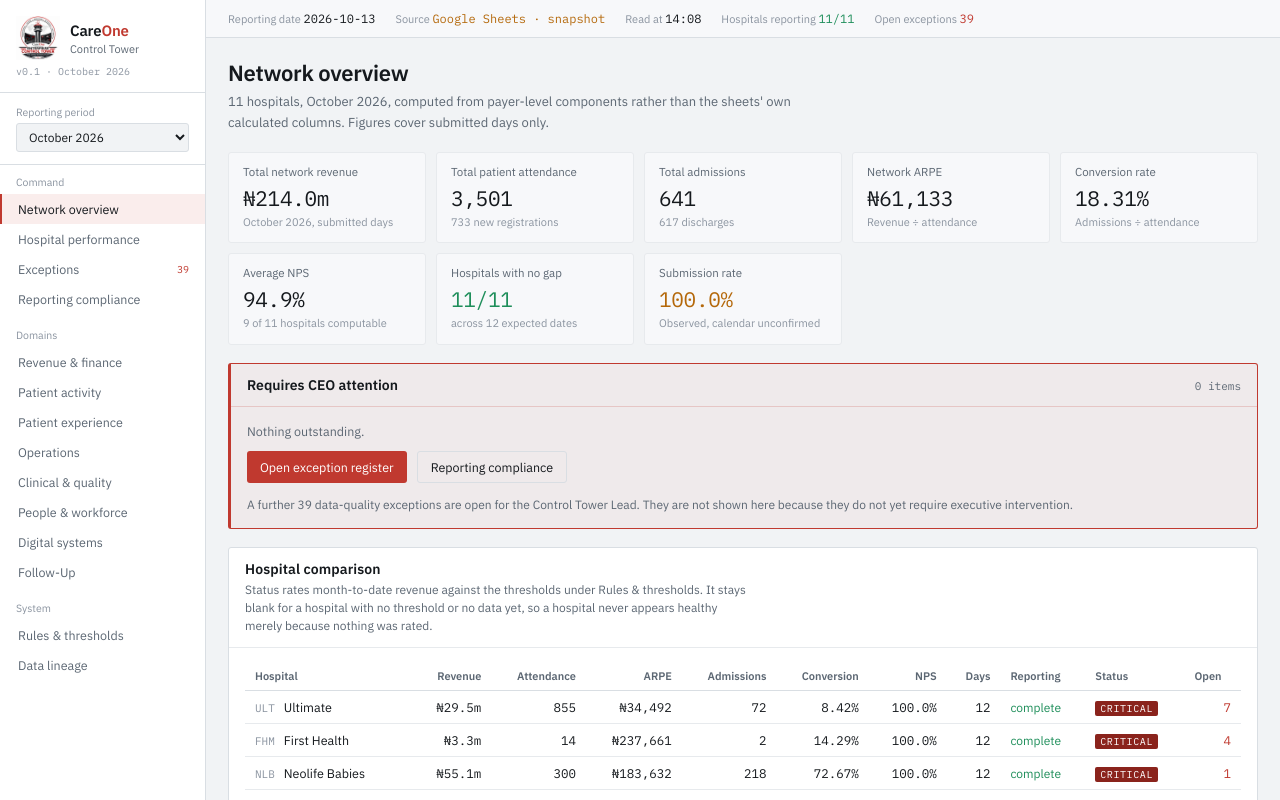
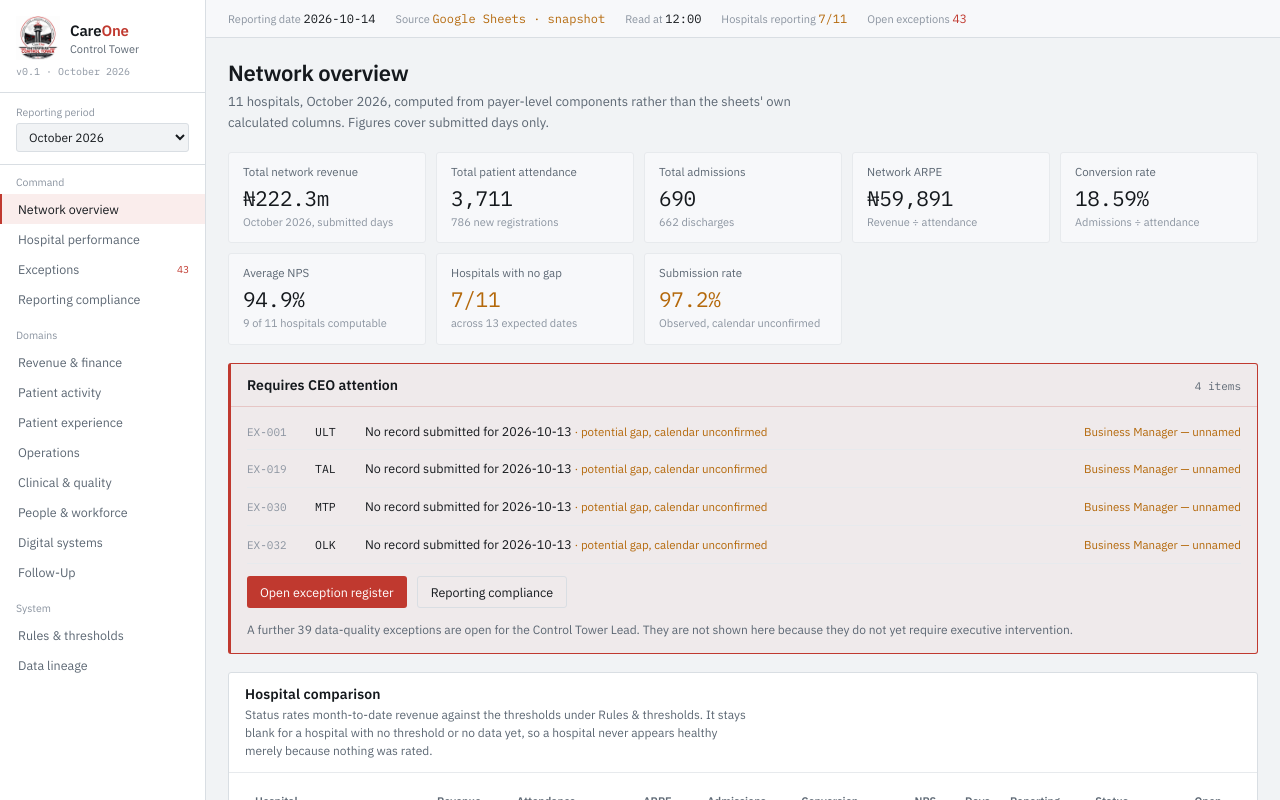
Before and after one commit to ZionOnwodi/CareOne-Control-Tower, a React (Vite) app: page / in a window 1280 px wide. Shown: the top 800 px of the page. Built offline with nearby package versions, Linux system fonts and the light colour scheme.

Commit message:
data: refresh through Oct 13 (FHM, NLB, ROD, HOS, GRV, OFE, OOK); Grovers Oct 11–12 revisions
Co-Authored-By: Claude Sonnet 5.5 <noreply@anthropic.com>
Claude-Session: https://claude.ai/code/session_01HM5eTfX6PhAkgJkFbJiKys

```diff
--- a/src/ControlTower.jsx
+++ b/src/ControlTower.jsx
@@ -105,7 +105,7 @@ const CONFIG = {
 const SOURCE_META = {
   type: "GOOGLE_SHEETS",
   status: "SNAPSHOT",
-  readAt: "2026-10-13T14:08:00+01:00",
+  readAt: "2026-10-14T12:00:00+01:00",
   note: "Read directly from the eleven live hospital sheets via the connected Drive account. Values are a point-in-time snapshot, not a live feed.",
 };
 
@@ -200,6 +200,7 @@ const RAW = {
     { d:"2026-10-10", att:0, nreg:0, priv:0, hmo:0, lash:null, nhia:null, comp:null, adm:0, rConv:null, onadm:4, disch:0, yld:0, rPctY:null, tat:0, det:0, prom:0, indiff:null, rNPS:null, privRev:0, hmoRev:null, nhiaRev:null, compRev:null, rTotRev:0, rARPE:null, rMTD:2787250, ops:{mort:null, ipc:null, medErr:null, esc:null, wait:null, coll:null, revAch:"6.19%", refund:null, bed:null, crit:null, pwr:null, amb:null, staff:null, vac:null, wfs:null, emr:null, out:null, rep:null} },
     { d:"2026-10-11", att:2, nreg:0, priv:2, hmo:0, lash:null, nhia:null, comp:null, adm:0, rConv:0, onadm:3, disch:1, yld:2, rPctY:1, tat:45, det:0, prom:2, indiff:0, rNPS:1, privRev:185000, hmoRev:null, nhiaRev:null, compRev:null, rTotRev:185000, rARPE:92500, rMTD:2972250, ops:{mort:null, ipc:null, medErr:null, esc:null, wait:null, coll:null, revAch:"6.61%", refund:null, bed:null, crit:null, pwr:null, amb:null, staff:null, vac:null, wfs:null, emr:null, out:null, rep:null} },
     { d:"2026-10-12", att:2, nreg:0, priv:2, hmo:0, lash:null, nhia:null, comp:null, adm:0, rConv:0, onadm:2, disch:1, yld:2, rPctY:1, tat:9, det:0, prom:2, indiff:0, rNPS:1, privRev:355000, hmoRev:null, nhiaRev:null, compRev:null, rTotRev:355000, rARPE:177500, rMTD:3327250, ops:{mort:null, ipc:null, medErr:null, esc:null, wait:null, coll:null, revAch:"7.39%", refund:null, bed:null, crit:null, pwr:null, amb:null, staff:null, vac:null, wfs:null, emr:null, out:null, rep:null} },
+    { d:"2026-10-13", att:1, nreg:0, priv:1, hmo:0, lash:null, nhia:null, comp:null, adm:0, rConv:0, onadm:2, disch:0, yld:1, rPctY:1, tat:30, det:0, prom:1, indiff:0, rNPS:1, privRev:430000, hmoRev:null, nhiaRev:null, compRev:null, rTotRev:430000, rARPE:430000, rMTD:3757250, ops:{mort:null, ipc:null, medErr:null, esc:null, wait:null, coll:null, revAch:"8.35%", refund:null, bed:null, crit:null, pwr:null, amb:null, staff:null, vac:null, wfs:null, emr:null, out:null, rep:null} },
   ],
   NLB: [
     { d:"2026-09-01", att:23, nreg:19, priv:null, hmo:23, lash:null, nhia:null, comp:null, adm:15, rConv:0.6522, onadm:69, disch:23, yld:15, rPctY:0.6522, tat:40, det:0, prom:23, indiff:0, rNPS:1, privRev:null, hmoRev:4170405.7, nhiaRev:null, compRev:null, rTotRev:4170405.7, rARPE:181321.99, rMTD:4170405.7, ops:{mort:null, ipc:null, medErr:null, esc:null, wait:null, coll:null, revAch:null, refund:null, bed:null, crit:null, pwr:null, amb:null, staff:null, vac:null, wfs:null, emr:null, out:null, rep:null} },
@@ -244,6 +245,7 @@ const RAW = {
     { d:"2026-10-10", att:28, nreg:27, priv:null, hmo:28, lash:null, nhia:null, comp:null, adm:18, rConv:0.6429, onadm:70, disch:27, yld:18, rPctY:0.6429, tat:40, det:0, prom:27, indiff:0, rNPS:1, privRev:null, hmoRev:5854329.4, nhiaRev:null, compRev:null, rTotRev:5854329.4, rARPE:209083.19, rMTD:44696767.8, ops:{mort:null, ipc:null, medErr:null, esc:null, wait:null, coll:null, revAch:"29.80%", refund:null, bed:null, crit:null, pwr:null, amb:null, staff:null, vac:null, wfs:null, emr:null, out:null, rep:null} },
     { d:"2026-10-11", att:24, nreg:21, priv:null, hmo:24, lash:null, nhia:null, comp:null, adm:20, rConv:0.8333, onadm:78, disch:20, yld:11, rPctY:0.4583, tat:40, det:0, prom:20, indiff:0, rNPS:1, privRev:null, hmoRev:5332552.4, nhiaRev:null, compRev:null, rTotRev:5332552.4, rARPE:222189.68, rMTD:50029320.2, ops:{mort:null, ipc:null, medErr:null, esc:null, wait:null, coll:null, revAch:"33.35%", refund:null, bed:null, crit:null, pwr:null, amb:null, staff:null, vac:null, wfs:null, emr:null, out:null, rep:null} },
     { d:"2026-10-12", att:33, nreg:33, priv:null, hmo:33, lash:null, nhia:null, comp:null, adm:21, rConv:0.6364, onadm:85, disch:13, yld:21, rPctY:0.6364, tat:40, det:0, prom:13, indiff:0, rNPS:1, privRev:null, hmoRev:5060223.7, nhiaRev:null, compRev:null, rTotRev:5060223.7, rARPE:153340.11, rMTD:55089543.9, ops:{mort:null, ipc:null, medErr:null, esc:null, wait:null, coll:null, revAch:"36.73%", refund:null, bed:null, crit:null, pwr:null, amb:null, staff:null, vac:null, wfs:null, emr:null, out:null, rep:null} },
+    { d:"2026-10-13", att:22, nreg:21, priv:null, hmo:22, lash:null, nhia:null, comp:null, adm:18, rConv:0.8182, onadm:81, disch:17, yld:18, rPctY:0.8182, tat:40, det:0, prom:17, indiff:0, rNPS:1, privRev:null, hmoRev:4283136.2, nhiaRev:null, compRev:null, rTotRev:4283136.2, rARPE:194688.01, rMTD:59372680.1, ops:{mort:null, ipc:null, medErr:null, esc:null, wait:null, coll:null, revAch:"39.58%", refund:null, bed:null, crit:null, pwr:null, amb:null, staff:null, vac:null, wfs:null, emr:null, out:null, rep:null} },
   ],
   ROD: [
     { d:"2026-09-01", att:8, nreg:0, priv:0, hmo:8, lash:null, nhia:null, comp:null, adm:0, rConv:0, onadm:0, disch:2, yld:8, rPctY:1, tat:25, det:0, prom:7, indiff:0, rNPS:1, privRev:0, hmoRev:369687.24, nhiaRev:null, compRev:null, rTotRev:369687.24, rARPE:46210.91, rMTD:369687.24, ops:{mort:"0", ipc:"90", medErr:"0", esc:"0", wait:"25", coll:"0", revAch:"0.82%", refund:"0", bed:"0", crit:"0", pwr:"0", amb:"0", staff:"0", vac:"0", wfs:"95", emr:"90", out:"0", rep:"95"} },
@@ -288,6 +290,7 @@ const RAW = {
     { d:"2026-10-10", att:7, nreg:0, priv:0, hmo:7, lash:0, nhia:0, comp:0, adm:2, rConv:0.2857, onadm:4, disch:1, yld:6, rPctY:0.8571, tat:25, det:0, prom:6, indiff:0, rNPS:1, privRev:0, hmoRev:209338, nhiaRev:null, compRev:null, rTotRev:209338, rARPE:29905.43, rMTD:2821239.2, ops:{mort:"0", ipc:"95", medErr:"0", esc:"0", wait:"25", coll:"0", revAch:"6.27%", refund:"0", bed:"4", crit:"0", pwr:"0", amb:"0", staff:"0", vac:"0", wfs:"90", emr:"90", out:"0", rep:"95"} },
     { d:"2026-10-11", att:4, nreg:1, priv:0, hmo:4, lash:0, nhia:0, comp:0, adm:1, rConv:0.25, onadm:3, disch:0, yld:4, rPctY:1, tat:25, det:0, prom:4, indiff:0, rNPS:1, privRev:0, hmoRev:144562.118, nhiaRev:null, compRev:null, rTotRev:144562.118, rARPE:36140.53, rMTD:2965801.318, ops:{mort:"0", ipc:"95", medErr:"0", esc:"0", wait:"25", coll:"0", revAch:"6.59%", refund:"0", bed:"4", crit:"0", pwr:"0", amb:"0", staff:"0", vac:"0", wfs:"90", emr:"90", out:"0", rep:"95"} },
     { d:"2026-10-12", att:8, nreg:1, priv:1, hmo:7, lash:0, nhia:0, comp:0, adm:3, rConv:0.375, onadm:6, disch:3, yld:7, rPctY:0.875, tat:25, det:0, prom:7, indiff:0, rNPS:1, privRev:115000, hmoRev:244793.183, nhiaRev:null, compRev:null, rTotRev:359793.183, rARPE:44974.15, rMTD:3325594.501, ops:{mort:"0", ipc:"95", medErr:"0", esc:"0", wait:"25", coll:"0", revAch:"7.39%", refund:"0", bed:"5", crit:"0", pwr:"0", amb:"0", staff:"0", vac:"0", wfs:"90", emr:"90", out:"0", rep:"95"} },
+    { d:"2026-10-13", att:10, nreg:2, priv:1, hmo:9, lash:0, nhia:0, comp:0, adm:4, rConv:0.4, onadm:4, disch:5, yld:9, rPctY:0.9, tat:25, det:0, prom:9, indiff:0, rNPS:1, privRev:5000, hmoRev:682403.303, nhiaRev:null, compRev:null, rTotRev:687403.303, rARPE:68740.33, rMTD:4012997.804, ops:{mort:"0", ipc:"95", medErr:"0", esc:"0", wait:"25", coll:"0", revAch:"8.92%", refund:"0", bed:"4", crit:"0", pwr:"0", amb:"0", staff:"0", vac:"0", wfs:"90", emr:"90", out:"0", rep:"95"} },
   ],
   TAL: [
     { d:"2026-09-01", att:19, nreg:0, priv:5, hmo:12, lash:0, nhia:2, comp:0, adm:1, rConv:0.0526, onadm:2, disch:1, yld:1, rPctY:0.0526, tat:50, det:0, prom:1, indiff:0, rNPS:1, privRev:187850, hmoRev:278956.26, nhiaRev:3350, compRev:0, rTotRev:470156.26, rARPE:24745.07, rMTD:470156.26, ops:{mort:"0", ipc:"0", medErr:"0", esc:"0", wait:"50", coll:"191200", revAch:"1.18%", refund:"0", bed:"2", crit:"0", pwr:"0", amb:"100%", staff:"0", vac:"2", wfs:"0", emr:"0", out:"0", rep:"90"} },
@@ -376,6 +379,7 @@ const RAW = {
     { d:"2026-10-10", att:20, nreg:5, priv:2, hmo:18, lash:null, nhia:0, comp:null, adm:6, rConv:0.3, onadm:7, disch:8, yld:16, rPctY:0.8, tat:25, det:0, prom:11, indiff:5, rNPS:0.6875, privRev:188650, hmoRev:685149.07, nhiaRev:0, compRev:null, rTotRev:873799.07, rARPE:43689.95, rMTD:8523500.71, ops:{mort:"0", ipc:"90%", medErr:"0", esc:"0", wait:"25", coll:"228750", revAch:"18.94%", refund:"0", bed:"23%", crit:"0", pwr:"0", amb:"90%", staff:"0", vac:"3", wfs:"90%", emr:"90%", out:"0", rep:"0"} },
     { d:"2026-10-11", att:19, nreg:2, priv:2, hmo:15, lash:null, nhia:2, comp:null, adm:2, rConv:0.1053, onadm:7, disch:5, yld:11, rPctY:0.5789, tat:30, det:0, prom:9, indiff:2, rNPS:0.8181818182, privRev:181000, hmoRev:740643.86, nhiaRev:3000, compRev:null, rTotRev:924643.86, rARPE:48665.47, rMTD:9448144.57, ops:{mort:"0", ipc:"90%", medErr:"0", esc:"0", wait:"30", coll:"135000", revAch:"21.00%", refund:"0", bed:"23", crit:"0", pwr:"0", amb:"90%", staff:"0", vac:"3", wfs:"90%", emr:"90%", out:"0", rep:"0"} },
     { d:"2026-10-12", att:29, nreg:4, priv:3, hmo:24, lash:null, nhia:2, comp:null, adm:8, rConv:0.2759, onadm:11, disch:3, yld:22, rPctY:0.7586, tat:30, det:0, prom:18, indiff:4, rNPS:0.8181818182, privRev:154000, hmoRev:439228.79, nhiaRev:2000, compRev:null, rTotRev:595228.79, rARPE:20525.13, rMTD:10043373.36, ops:{mort:"0", ipc:"90%", medErr:"0", esc:"0", wait:"30", coll:"102000", revAch:"22.32%", refund:"0", bed:"37%", crit:"0", pwr:"0", amb:"90%", staff:"0", vac:"3", wfs:"90%", emr:"90%", out:"0", rep:"0"} },
+    { d:"2026-10-13", att:35, nreg:5, priv:6, hmo:25, lash:null, nhia:4, comp:null, adm:4, rConv:0.1143, onadm:7, disch:9, yld:31, rPctY:0.8857, tat:40, det:0, prom:23, indiff:8, rNPS:0.7419354839, privRev:244500, hmoRev:766495.99, nhiaRev:12500, compRev:null, rTotRev:1023495.99, rARPE:29242.74, rMTD:11066869.35, ops:{mort:"0", ipc:"90%", medErr:"0", esc:"0", wait:"40", coll:"486500", revAch:"24.59%", refund:"0", bed:"23%", crit:"0", pwr:"0", amb:"90%", staff:"0", vac:"3", wfs:"90%", emr:"90%", out:"0", rep:null} },
   ],
   GRV: [
     { d:"2026-09-21", att:119, nreg:24, priv:8, hmo:96, lash:null, nhia:null, comp:15, adm:8, rConv:0.0672, onadm:11, disch:9, yld:66, rPctY:0.5546, tat:14.21, det:8, prom:42, indiff:16, rNPS:0.5151515152, privRev:1037540, hmoRev:3285453.36, nhiaRev:null, compRev:1063739.13, rTotRev:5386732.49, rARPE:45266.66, rMTD:5386732.49, ops:{mort:null, ipc:null, medErr:null, esc:null, wait:null, coll:null, revAch:"14.33%", refund:null, bed:null, crit:null, pwr:null, amb:null, staff:null, vac:null, wfs:null, emr:null, out:null, rep:null} },
@@ -398,8 +402,9 @@ const RAW = {
     { d:"2026-10-08", att:118, nreg:20, priv:4, hmo:106, lash:null, nhia:null, comp:8, adm:7, rConv:0.0593, onadm:18, disch:11, yld:90, rPctY:0.7627, tat:36.4, det:0, prom:70, indiff:1, rNPS:0.985915493, privRev:174000, hmoRev:2485716.44, nhiaRev:null, compRev:579422.48, rTotRev:3239138.92, rARPE:27450.33, rMTD:22510908.79, ops:{mort:null, ipc:null, medErr:null, esc:null, wait:null, coll:null, revAch:"50.02%", refund:null, bed:null, crit:null, pwr:null, amb:null, staff:null, vac:null, wfs:null, emr:null, out:null, rep:null} },
     { d:"2026-10-09", att:105, nreg:27, priv:3, hmo:94, lash:null, nhia:null, comp:8, adm:11, rConv:0.1048, onadm:18, disch:11, yld:60, rPctY:0.5714, tat:25.8, det:0, prom:49, indiff:11, rNPS:0.8166666667, privRev:1011785.69, hmoRev:3323575.21, nhiaRev:null, compRev:206620.36, rTotRev:4541981.26, rARPE:43256.96, rMTD:27052890.05, ops:{mort:null, ipc:null, medErr:null, esc:null, wait:null, coll:null, revAch:"60.12%", refund:null, bed:null, crit:null, pwr:null, amb:null, staff:null, vac:null, wfs:null, emr:null, out:null, rep:null} },
     { d:"2026-10-10", att:49, nreg:6, priv:1, hmo:45, lash:null, nhia:null, comp:3, adm:3, rConv:0.0612, onadm:10, disch:3, yld:40, rPctY:0.8163, tat:35.6, det:0, prom:36, indiff:4, rNPS:0.9, privRev:59400, hmoRev:1172049.27, nhiaRev:null, compRev:352980.2, rTotRev:1584429.47, rARPE:32335.3, rMTD:28637319.52, ops:{mort:null, ipc:null, medErr:null, esc:null, wait:null, coll:null, revAch:"63.64%", refund:null, bed:null, crit:null, pwr:null, amb:null, staff:null, vac:null, wfs:null, emr:null, out:null, rep:null} },
-    { d:"2026-10-11", att:29, nreg:5, priv:1, hmo:27, lash:null, nhia:null, comp:1, adm:3, rConv:0.1034, onadm:7, disch:4, yld:25, rPctY:0.8621, tat:10.7, det:0, prom:22, indiff:3, rNPS:0.88, privRev:364400, hmoRev:862873.16, nhiaRev:null, compRev:242490, rTotRev:1469763.16, rARPE:50681.49, rMTD:30107082.68, ops:{mort:null, ipc:null, medErr:null, esc:null, wait:null, coll:null, revAch:"66.90%", refund:null, bed:null, crit:null, pwr:null, amb:null, staff:null, vac:null, wfs:null, emr:null, out:null, rep:null} },
-    { d:"2026-10-12", att:88, nreg:15, priv:4, hmo:72, lash:null, nhia:null, comp:12, adm:6, rConv:0.0682, onadm:12, disch:2, yld:71, rPctY:0.8068, tat:41.7, det:0, prom:33, indiff:8, rNPS:0.8048780488, privRev:198535, hmoRev:1500397.45, nhiaRev:null, compRev:1234926.27, rTotRev:2933858.72, rARPE:33339.3, rMTD:33040941.4, ops:{mort:null, ipc:null, medErr:null, esc:null, wait:null, coll:null, revAch:"73.42%", refund:null, bed:null, crit:null, pwr:null, amb:null, staff:null, vac:null, wfs:null, emr:null, out:null, rep:null} },
+    { d:"2026-10-11", att:29, nreg:5, priv:1, hmo:27, lash:null, nhia:null, comp:1, adm:3, rConv:0.1034, onadm:7, disch:4, yld:25, rPctY:0.8621, tat:10.7, det:0, prom:22, indiff:3, rNPS:0.88, privRev:369275, hmoRev:862873.16, nhiaRev:null, compRev:242490, rTotRev:1474638.16, rARPE:50849.59, rMTD:30111957.68, ops:{mort:null, ipc:null, medErr:null, esc:null, wait:null, coll:null, revAch:"66.92%", refund:null, bed:null, crit:null, pwr:null, amb:null, staff:null, vac:null, wfs:null, emr:null, out:null, rep:null} },
+    { d:"2026-10-12", att:88, nreg:15, priv:4, hmo:72, lash:null, nhia:null, comp:12, adm:6, rConv:0.0682, onadm:12, disch:2, yld:71, rPctY:0.8068, tat:41.7, det:0, prom:33, indiff:8, rNPS:0.8048780488, privRev:198535, hmoRev:1510062.45, nhiaRev:null, compRev:622493.87, rTotRev:2331091.32, rARPE:26489.67, rMTD:32443049, ops:{mort:null, ipc:null, medErr:null, esc:null, wait:null, coll:null, revAch:"72.10%", refund:null, bed:null, crit:null, pwr:null, amb:null, staff:null, vac:null, wfs:null, emr:null, out:null, rep:null} },
+    { d:"2026-10-13", att:123, nreg:20, priv:6, hmo:104, lash:null, nhia:null, comp:13, adm:12, rConv:0.0976, onadm:22, disch:7, yld:63, rPctY:0.5122, tat:37.6, det:3, prom:55, indiff:5, rNPS:0.8253968254, privRev:270000, hmoRev:null, nhiaRev:null, compRev:null, rTotRev:270000, rARPE:2195.12, rMTD:32713049, ops:{mort:null, ipc:null, medErr:null, esc:null, wait:null, coll:null, revAch:"72.70%", refund:null, bed:null, crit:null, pwr:null, amb:null, staff:null, vac:null, wfs:null, emr:null, out:null, rep:null} },
   ],
   MTP: [
     { d:"2026-09-01", att:19, nreg:0, priv:5, hmo:14, lash:0, nhia:0, comp:0, adm:2, rConv:0.1053, onadm:3, disch:3, yld:10, rPctY:0.5263, tat:68, det:0, prom:10, indiff:0, rNPS:1, privRev:129000, hmoRev:323915.78, nhiaRev:0, compRev:0, rTotRev:452915.78, rARPE:23837.67, rMTD:452915.78, ops:{mort:null, ipc:null, medErr:null, esc:null, wait:null, coll:null, revAch:"1.01%", refund:null, bed:null, crit:null, pwr:null, amb:null, staff:null, vac:null, wfs:null, emr:null, out:null, rep:null} },
@@ -483,6 +488,7 @@ const RAW = {
     { d:"2026-10-10", att:23, nreg:4, priv:9, hmo:13, lash:0, nhia:1, comp:0, adm:3, rConv:0.1304, onadm:17, disch:1, yld:0, rPctY:0, tat:45, det:0, prom:0, indiff:0, rNPS:0, privRev:1027138.3, hmoRev:456938.5, nhiaRev:0, compRev:0, rTotRev:1484076.8, rARPE:64525.08, rMTD:30784645.72, ops:{mort:"0", ipc:"100", medErr:"0", esc:"0", wait:"45", coll:"0", revAch:"43.98%", refund:"0", bed:"36.67", crit:"0", pwr:"0", amb:"100", staff:"0", vac:"2", wfs:"100", emr:"80", out:"0", rep:"100"} },
     { d:"2026-10-11", att:11, nreg:2, priv:4, hmo:7, lash:0, nhia:0, comp:0, adm:3, rConv:0.2727, onadm:15, disch:4, yld:0, rPctY:0, tat:45, det:0, prom:0, indiff:0, rNPS:0, privRev:782200, hmoRev:839882, nhiaRev:0, compRev:0, rTotRev:1622082, rARPE:147462, rMTD:32406727.72, ops:{mort:"0", ipc:"100", medErr:"0", esc:"0", wait:"45", coll:"0", revAch:"46.30%", refund:"0", bed:"20", crit:"0", pwr:"0", amb:"100", staff:"0", vac:"2", wfs:"100", emr:"80", out:"0", rep:"100"} },
     { d:"2026-10-12", att:21, nreg:4, priv:7, hmo:14, lash:0, nhia:0, comp:0, adm:5, rConv:0.2381, onadm:19, disch:1, yld:10, rPctY:0.4762, tat:50, det:0, prom:9, indiff:1, rNPS:0.9, privRev:1535000, hmoRev:501877.74, nhiaRev:0, compRev:0, rTotRev:2036877.74, rARPE:96994.18, rMTD:34443605.46, ops:{mort:"0", ipc:"100", medErr:"0", esc:"0", wait:"50", coll:"0", revAch:"49.21%", refund:"0", bed:"26.6", crit:"0", pwr:"0", amb:"100", staff:"0", vac:"2", wfs:"100", emr:"80", out:"0", rep:"100"} },
+    { d:"2026-10-13", att:9, nreg:5, priv:2, hmo:6, lash:0, nhia:1, comp:0, adm:5, rConv:0.5556, onadm:24, disch:3, yld:5, rPctY:0.5556, tat:60, det:0, prom:5, indiff:0, rNPS:1, privRev:782419.23, hmoRev:556419.23, nhiaRev:0, compRev:0, rTotRev:1338838.46, rARPE:148759.83, rMTD:35782443.92, ops:{mort:"0", ipc:"100", medErr:"0", esc:"0", wait:"60", coll:"0", revAch:"51.12%", refund:"0", bed:"26.6", crit:"0", pwr:"0", amb:"100", staff:"0", vac:"2", wfs:"100", emr:"80", out:"0", rep:"100"} },
   ],
   OOK: [
     { d:"2026-09-25", att:34, nreg:1, priv:5, hmo:12, lash:null, nhia:0, comp:17, adm:5, rConv:0.1471, onadm:9, disch:0, yld:null, rPctY:null, tat:null, det:null, prom:null, indiff:null, rNPS:null, privRev:337000, hmoRev:266569.2, nhiaRev:null, compRev:null, rTotRev:603569.2, rARPE:17752.04, rMTD:603569.2, ops:{mort:null, ipc:null, medErr:null, esc:null, wait:null, coll:null, revAch:"1.34%", refund:null, bed:null, crit:null, pwr:null, amb:null, staff:null, vac:null, wfs:null, emr:null, out:null, rep:null} },
@@ -503,6 +509,7 @@ const RAW = {
     { d:"2026-10-10", att:12, nreg:1, priv:3, hmo:9, lash:null, nhia:null, comp:null, adm:2, rConv:0.1667, onadm:7, disch:2, yld:null, rPctY:null, tat:null, det:null, prom:null, indiff:null, rNPS:null, privRev:315500, hmoRev:484188, nhiaRev:null, compRev:null, rTotRev:799688, rARPE:66640.67, rMTD:10639814.02, ops:{mort:null, ipc:null, medErr:null, esc:null, wait:null, coll:null, revAch:"23.64%", refund:null, bed:null, crit:null, pwr:null, amb:null, staff:null, vac:null, wfs:null, emr:null, out:null, rep:null} },
     { d:"2026-10-11", att:8, nreg:4, priv:3, hmo:5, lash:null, nhia:null, comp:null, adm:4, rConv:0.5, onadm:9, disch:2, yld:null, rPctY:null, tat:null, det:null, prom:null, indiff:null, rNPS:null, privRev:68500, hmoRev:482487.5, nhiaRev:null, compRev:null, rTotRev:550987.5, rARPE:68873.44, rMTD:11190801.52, ops:{mort:null, ipc:null, medErr:null, esc:null, wait:null, coll:null, revAch:"24.87%", refund:null, bed:null, crit:null, pwr:null, amb:null, staff:null, vac:null, wfs:null, emr:null, out:null, rep:null} },
     { d:"2026-10-12", att:17, nreg:0, priv:2, hmo:15, lash:null, nhia:null, comp:null, adm:1, rConv:0.0588, onadm:10, disch:4, yld:null, rPctY:null, tat:null, det:null, prom:null, indiff:null, rNPS:null, privRev:214500, hmoRev:2167809, nhiaRev:null, compRev:null, rTotRev:2382309, rARPE:140135.82, rMTD:13573110.52, ops:{mort:null, ipc:null, medErr:null, esc:null, wait:null, coll:null, revAch:"30.16%", refund:null, bed:null, crit:null, pwr:null, amb:null, staff:null, vac:null, wfs:null, emr:null, out:null, rep:null} },
+    { d:"2026-10-13", att:10, nreg:0, priv:2, hmo:8, lash:null, nhia:null, comp:null, adm:6, rConv:0.6, onadm:12, disch:4, yld:null, rPctY:null, tat:null, det:null, prom:null, indiff:null, rNPS:null, privRev:215700, hmoRev:578136.18, nhiaRev:null, compRev:null, rTotRev:793836.18, rARPE:79383.62, rMTD:14366946.7, ops:{mort:null, ipc:null, medErr:null, esc:null, wait:null, coll:null, revAch:"31.93%", refund:null, bed:null, crit:null, pwr:null, amb:null, staff:null, vac:null, wfs:null, emr:null, out:null, rep:null} },
   ],
 };
 
```
